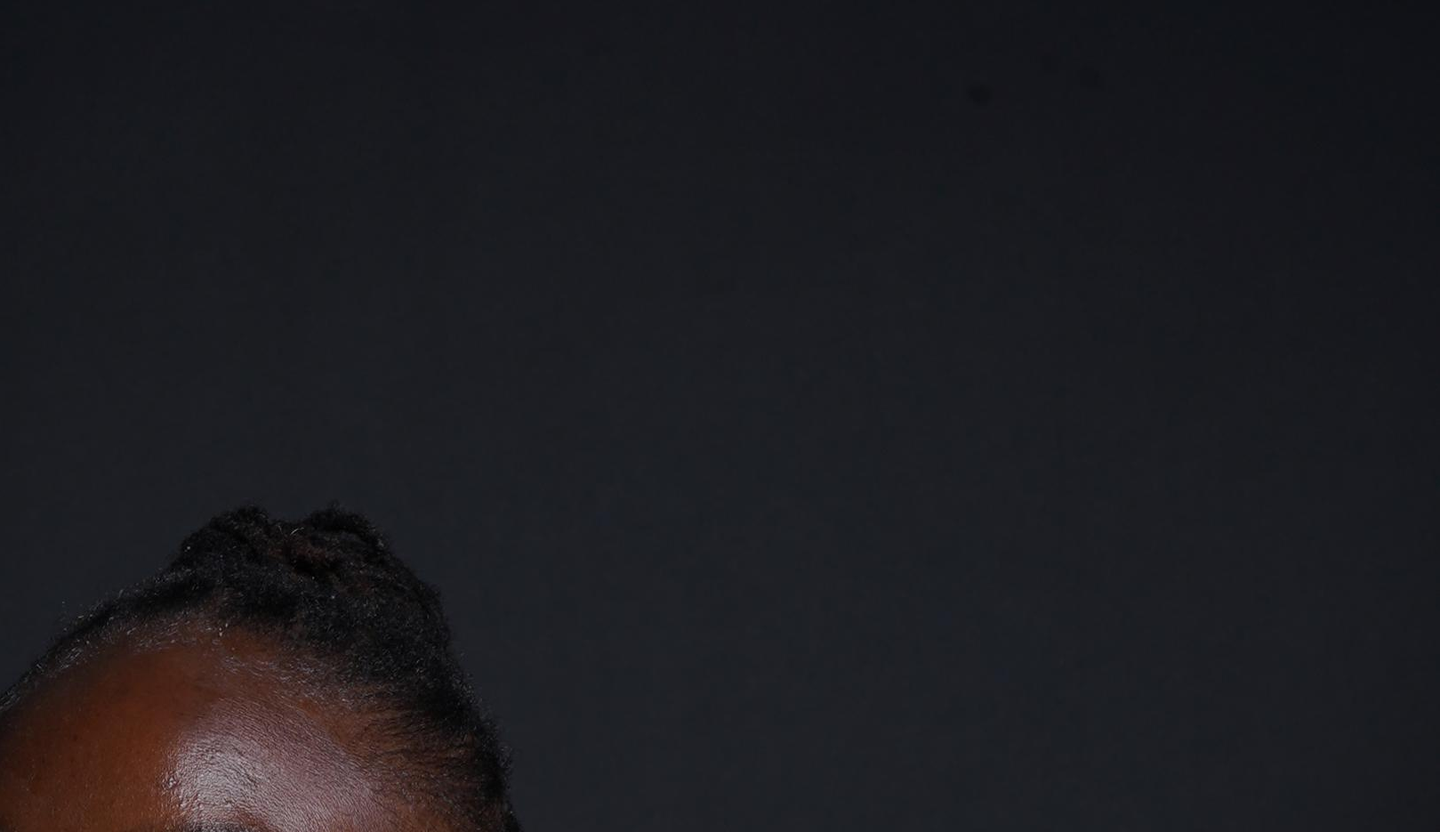
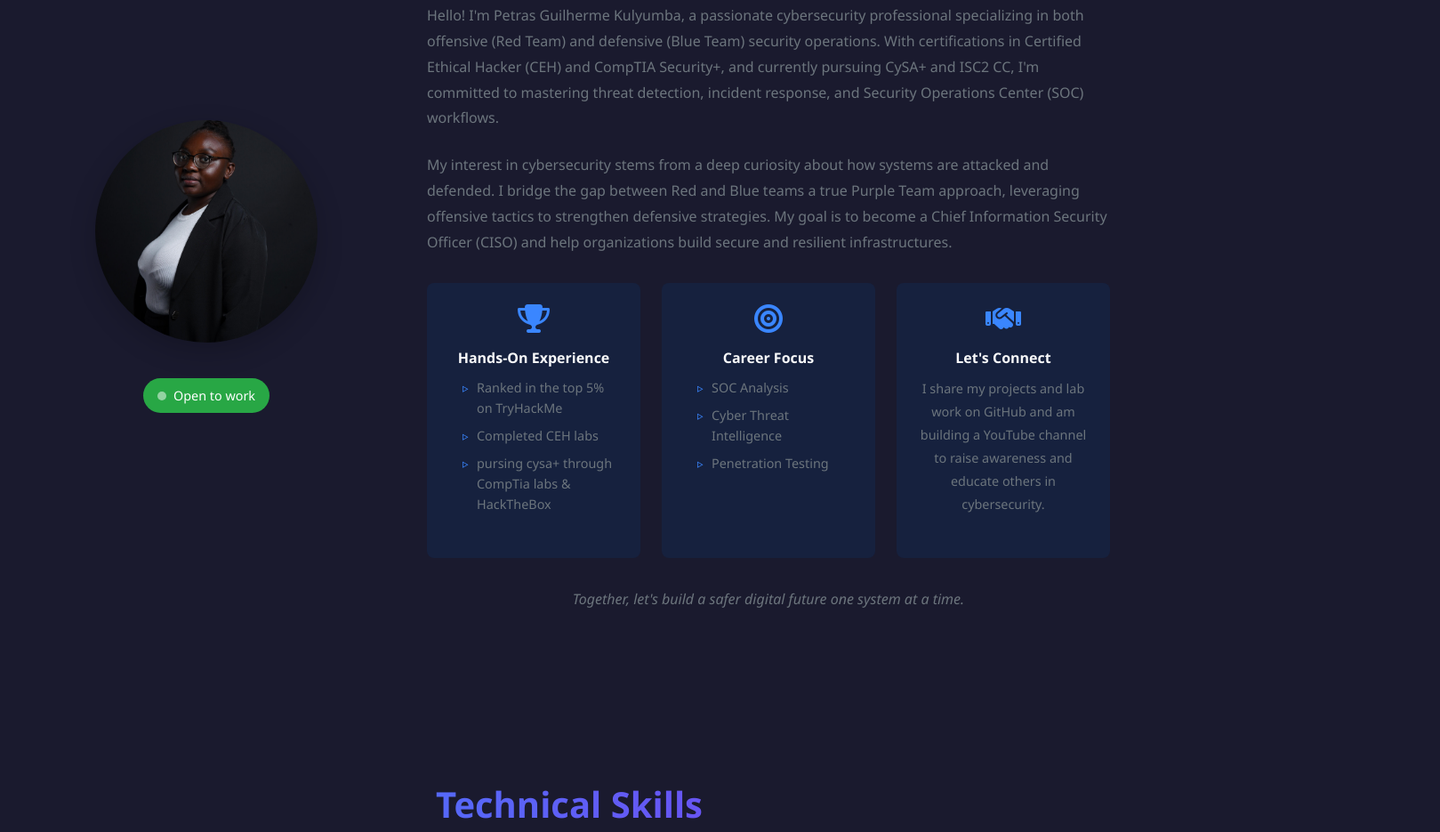
Before and after one commit to Petrasec2025/Web-Dev-Portfolio, a plain HTML site: page index.html in a window 1280 px wide. Shown: the part 1125-2060 px from the top of the page at 89% size, 1619 px wide, since content can reach past the window. Drawn offline with Linux system fonts and the light colour scheme.

Commit message:
Update index.html

```diff
--- a/index.html
+++ b/index.html
@@ -80,8 +80,7 @@
     </div>
     <div class="about-content">
       <div class="about-image">
-        <img src="profile.jpeg" alt="Petras Kulyumba" class="Profile.jpeg
-">
+        <img src="profile.jpeg" alt="Petras Kulyumba" class="profile-img">
         <div class="status-badge">
           <span class="status-dot"></span>
           <span>Open to work</span>
```
